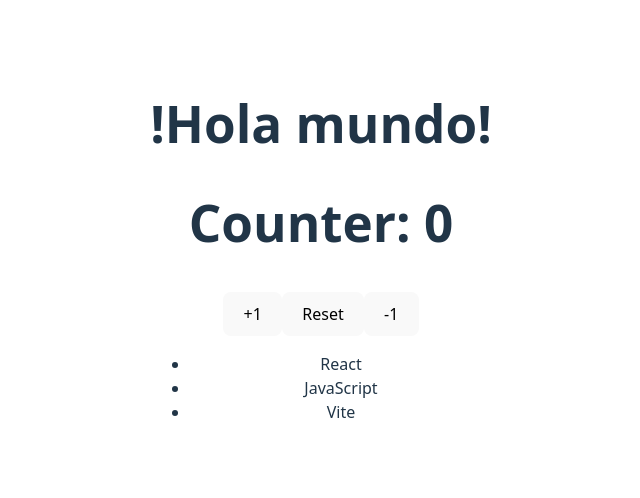
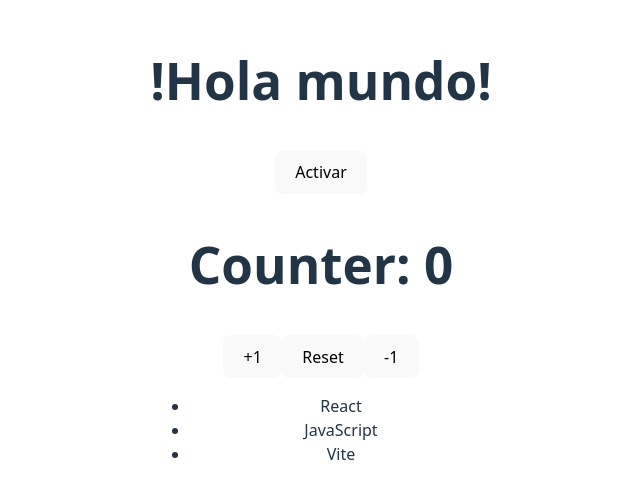
Before and after one commit to nicurrego/React-practice, a React (Vite) app: page / in a window 1280 px wide. Shown: the part 154-652 px from the top of the page, without its empty margins (319-959 px from the left). Built offline with nearby package versions, Linux system fonts and the light colour scheme.

Commit message:
Classe3: Creacion y manejo de estados en un Toggle Button con React

```diff
--- a/src/App.jsx
+++ b/src/App.jsx
@@ -1,6 +1,7 @@
 import Card from './components/Counter';
 import './App.css'
 import Counter from './components/Counter';
+import ToggleButton from './ToggleButton';
 
 function App() {
   const items = ["React", "JavaScript", "Vite"];
@@ -8,6 +9,7 @@ function App() {
   return (
     <section>
       <h1>!Hola mundo!</h1>
+      <ToggleButton />
       <Counter />
       <ul>
         {items.map((item) => (
--- /dev/null
+++ b/src/ToggleButton.jsx
@@ -0,0 +1,17 @@
+import { useState } from "react";
+
+const ToggleButton = () => {
+  const [isToggled, setIsToggled] = useState(false);
+
+  const handleToggle = () => {
+    setIsToggled(!isToggled);
+  };
+
+  return (
+    <button onClick={handleToggle}>
+      {isToggled ? "Desactivar" : "Activar"}
+    </button>
+  );
+};
+
+export default ToggleButton;
```
